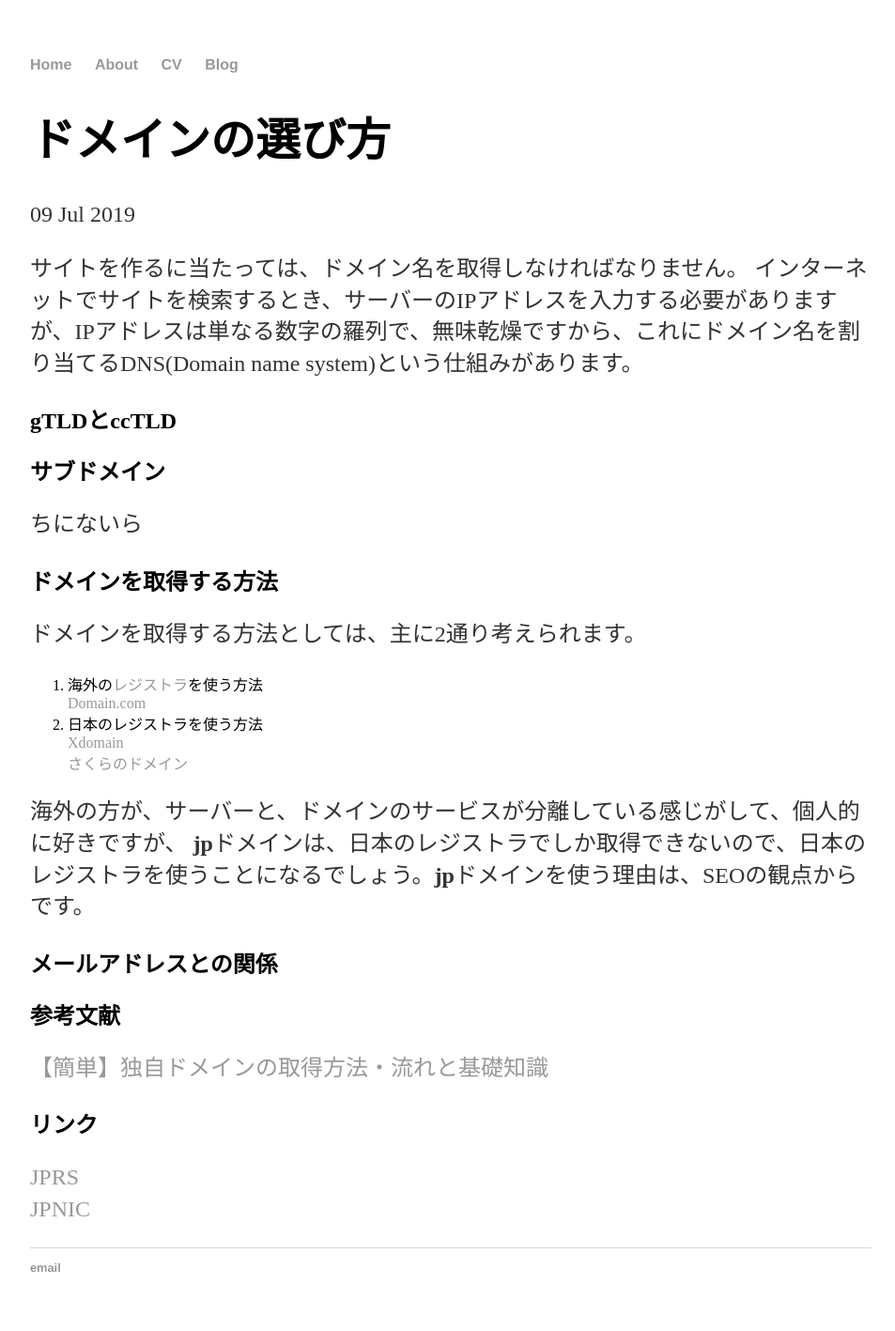
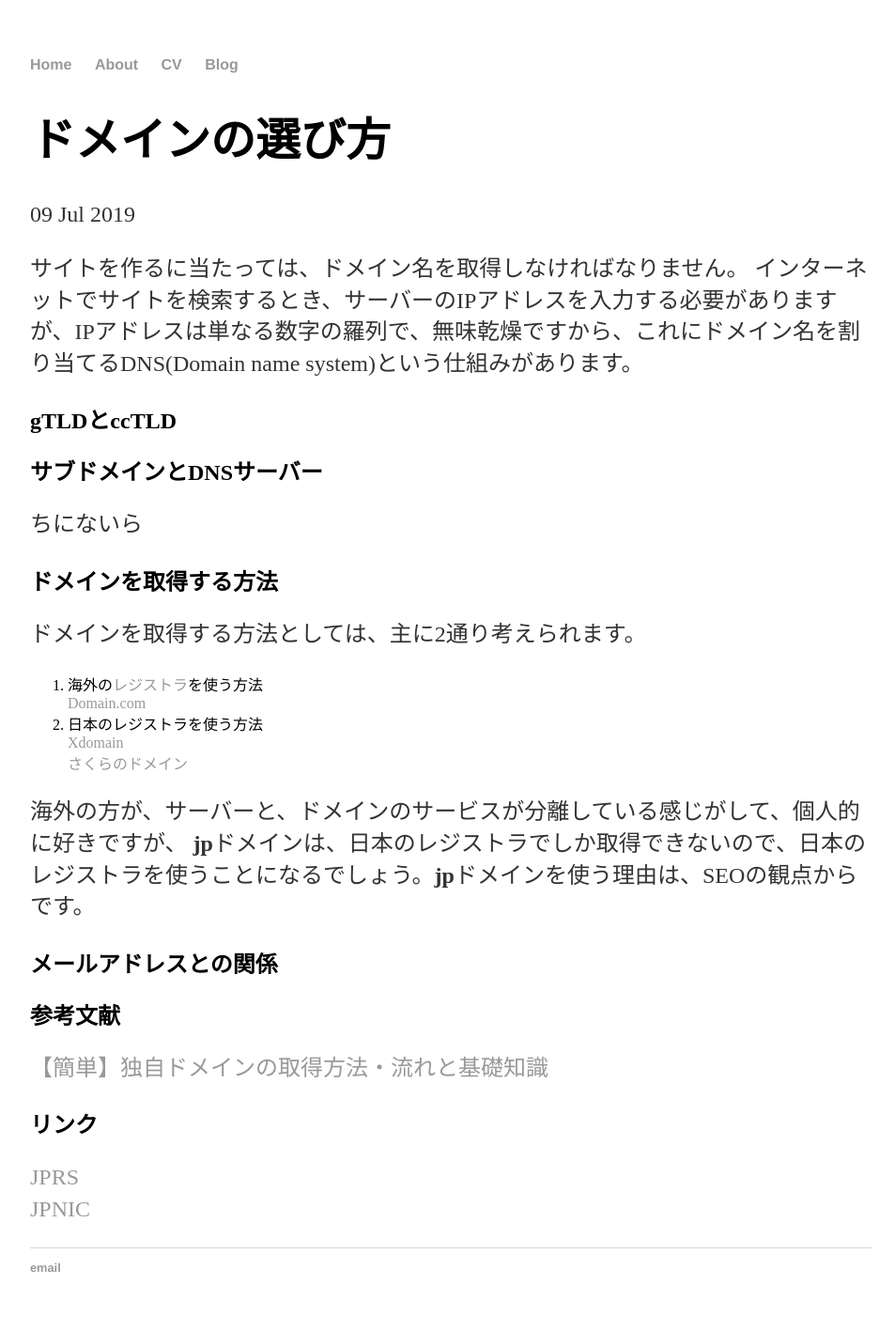
Before and after one commit to agematsu/agematsu.github.io, a Jekyll site: the page built from _posts/2019-07-09-ドメインの選び方.md, in a window 1280 px wide. Shown: the whole page at 94% size, without its empty margins (160-1113 px from the left). Built offline with Jekyll 4.4.1, drawn with Linux system fonts in a browser that asks for light colours; our own code applies the rules of GitHub Pages for plain Markdown files.

Commit message:
Update 2019-07-09-ドメインの選び方.md

```diff
--- a/_posts/2019-07-09-ドメインの選び方.md
+++ b/_posts/2019-07-09-ドメインの選び方.md
@@ -1,7 +1,7 @@
 サイトを作るに当たっては、ドメイン名を取得しなければなりません。
 インターネットでサイトを検索するとき、サーバーのIPアドレスを入力する必要がありますが、IPアドレスは単なる数字の羅列で、無味乾燥ですから、これにドメイン名を割り当てるDNS(Domain name system)という仕組みがあります。
 ## gTLDとccTLD
-## サブドメイン
+## サブドメインとDNSサーバー
 ちにないら
 ## ドメインを取得する方法
 ドメインを取得する方法としては、主に2通り考えられます。
```
